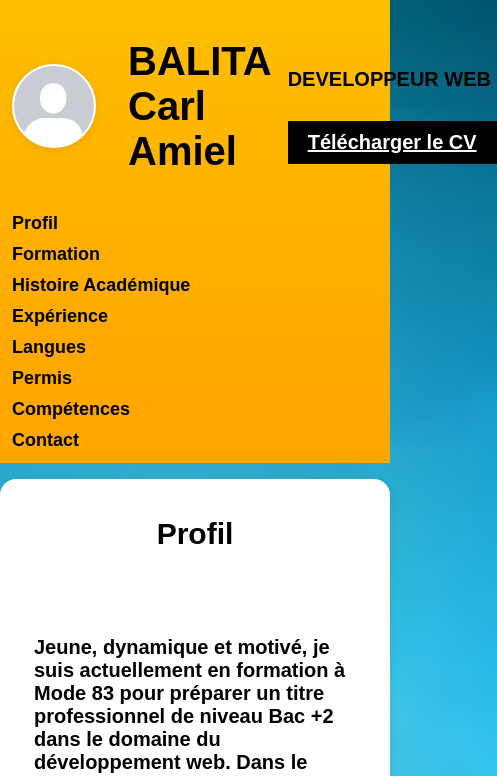
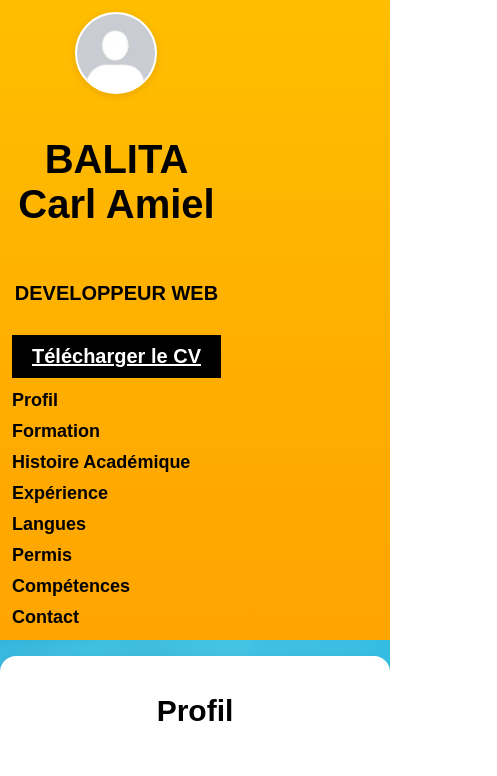
Before and after one commit to amielitosss/amielitosss.github.io, a plain HTML site: page index.html in a window 390 px wide. Shown: the top 776 px of the page, 497 px wide, since content can reach past the window. Drawn offline with Linux system fonts and the light colour scheme; a web font is replaced by a local one.

Commit message:
update the new interface

```diff
--- a/index.html
+++ b/index.html
@@ -12,7 +12,9 @@
     <main class="cv-content">
       <header>
         <div class="header-left">
+          <a href="https://www.linkedin.com/in/carl-amiel-balita-470b562bb/" target="_blank">
           <img src="pfp.jpg" alt="Photo de Carl Amiel" class="profile-photo" />
+          </a>
           <h1>BALITA<br />Carl Amiel</h1>
           <div class="titre">
           <p>DEVELOPPEUR WEB</p>
--- a/style.css
+++ b/style.css
@@ -7,8 +7,10 @@ body {
 }
 
 .profile-photo{
-  width: 80px;
-  height: 80px;
+  width: 20vw;           /* Responsive width */
+  max-width: 80px;       /* Limit max size */
+  min-width: 48px;
+  height: auto;
   object-fit: cover;
   border-radius: 50%;
   margin-right: 16px;
@@ -61,6 +63,7 @@ body {
   display: flex;
   align-items: center;
   gap: 16px;
+  flex-wrap: wrap;
 }
 .main-nav ul {
   list-style: none;
@@ -332,3 +335,22 @@ header {
     margin-top: 0;
   }
 }
+
+/* Responsive: Stack vertically on small screens */
+@media (max-width: 600px) {
+  .header-left {
+    flex-direction: column;
+    align-items: center;
+    gap: 8px;
+    text-align: center;
+  }
+  .profile-photo {
+    margin-right: 0;
+    margin-bottom: 8px;
+  }
+  .cv-link {
+    width: 100%;
+    text-align: center;
+    margin: 0;
+  }
+}
```
